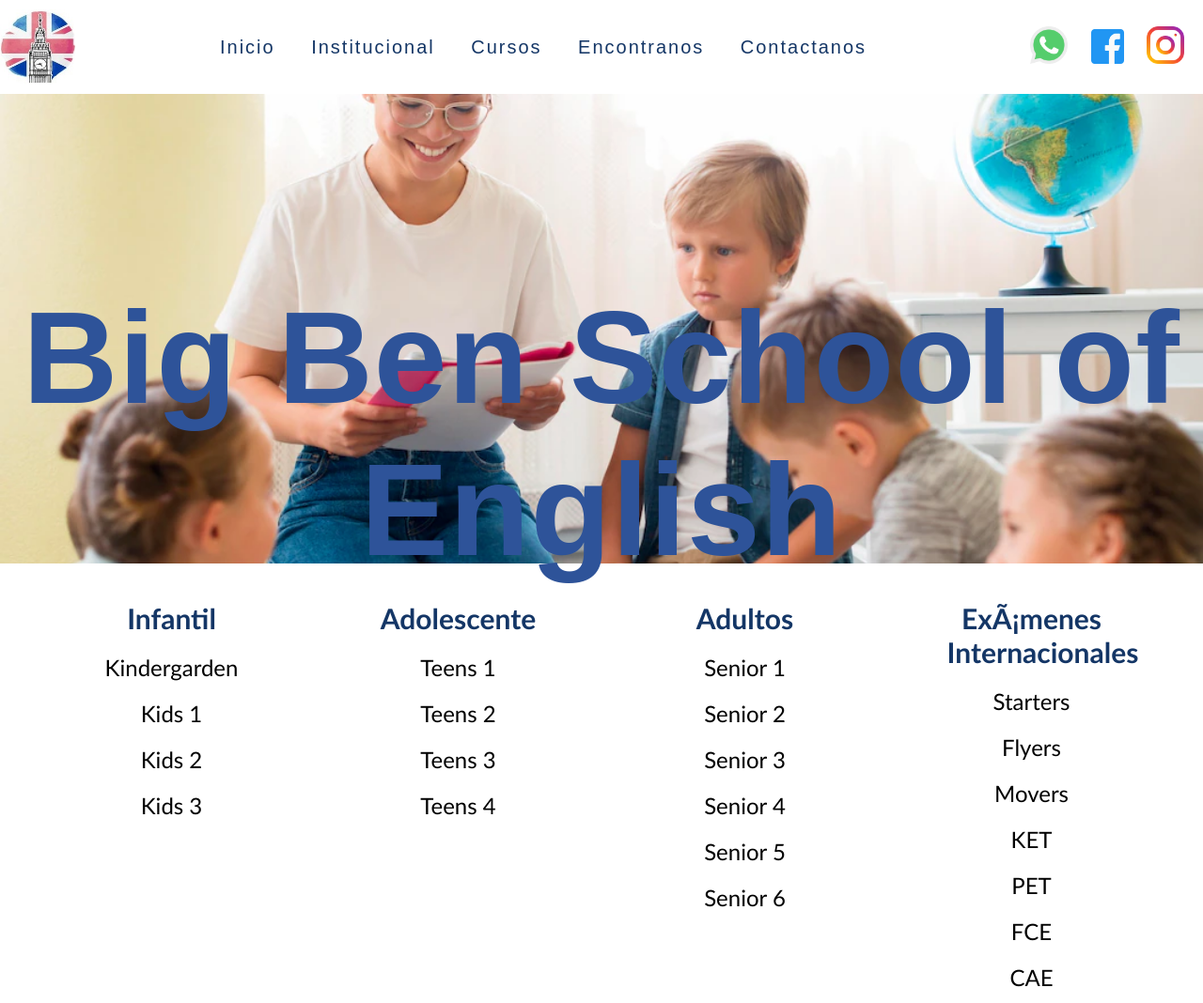
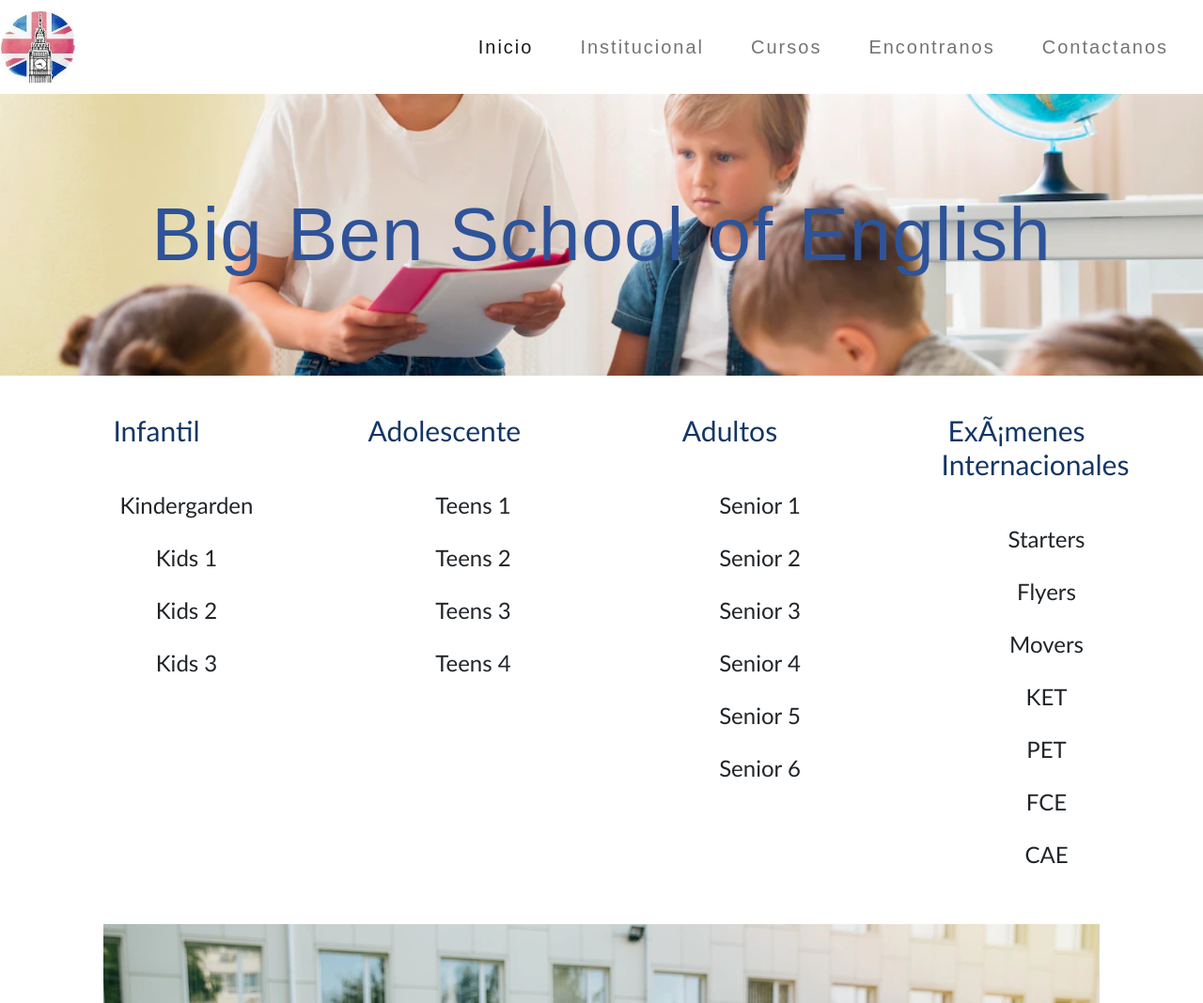
Before and after one commit to beluram/inst_ingles_ramirez, a plain HTML site: page pages/cursos.html in a window 1280 px wide. Shown: the top 1068 px of the page at 94% size. Drawn offline with nearby package versions, Linux system fonts and the light colour scheme.

Commit message:
agregue carrusel y nav a cursos

```diff
--- a/assets/css/cursos.css
+++ b/assets/css/cursos.css
@@ -6,7 +6,7 @@
 .contenedor {
     display: grid;
     grid-template-columns: 1fr;
-    grid-template-rows: 100px auto auto 100px;
+    grid-template-rows: auto auto auto 100px;
     grid-template-areas: "menu "
         "header"
         "cursos"
@@ -61,17 +61,12 @@
 }
 
 .menu {
+    grid-area: menu;
     background-color: white;
-    grid-area: menu;
-    width: 100%;
-    height: 130px;
     display: flex;
     justify-content: space-between;
     align-items: center;
     font-family: Arial, Helvetica, sans-serif;
-    position: sticky;
-    top: 0;
-    overflow: hidden;
 }
 
 .redes {
@@ -96,7 +91,6 @@
     padding: 0px;
     margin: 2px;
     text-align: center;
-    line-height: 18px;
 }
 
 .navbar li a::after {
@@ -119,29 +113,21 @@
 header {
     grid-area: header;
     background-image: url(../img/maestra-jardin-infantes-sosteniendo-cuaderno_23-2148633311.webp);
-    height: 500px;
+    height: 300px !important;
     background-size: cover;
     background-position: center;
     background-attachment: fixed;
-    width: min(100%, calc(100% + 100px));
     display: flex;
     justify-content: center;
     text-align: center;
-    flex-direction: initial;
     color: #2E5399;
-    font-family: Arial, Helvetica, sans-serif;
-    font-weight: bold 90px;
-    font-size: 70px;
-    letter-spacing: 1px;
-    word-spacing: 3px;
 }
 
 h1 {
+    display: flex;
+    justify-content: center;
     text-align: center;
-    margin-left: auto;
-    margin-right: auto;
-    margin-bottom: auto;
-    font-size: clamp (3rem, 3vw, 3rem);
+    margin: auto;
 }
 
 .cardcontenedor {
@@ -226,12 +212,13 @@
 @media(min-width:1200px) {
     .contenedor {
         display: grid;
-        grid-template-columns: 1fr 1fr 1fr 1fr;
-        grid-template-rows: 100px auto auto 100px;
-        grid-template-areas: "menu   menu   menu   menu"
-            "header header header header"
-            "cursos cursos cursos cursos"
-            "footer footer footer footer";
+        grid-template-columns: 1fr;
+        grid-template-rows: auto auto auto auto 100px;
+        grid-template-areas: "menu"
+                            "header"
+                            "cursos"
+                            "descripcion"
+                            "footer";
     }
 
     a {
@@ -288,7 +275,6 @@
         justify-content: space-between;
         align-items: center;
         font-family: Arial, Helvetica, sans-serif;
-        position: sticky;
         top: 0;
         overflow: hidden;
     }
@@ -348,10 +334,6 @@
 
     h1 {
         text-align: center;
-        margin-left: auto;
-        margin-right: auto;
-        margin-top: 200px;
-        margin-bottom: auto;
     }
 
     .cardcontenedor {
@@ -427,6 +409,24 @@
         transform: scale(1.1);
     }
 
+    .descripcion-cursos{
+        grid-area: descripcion;
+        display: flex;
+        justify-content: center;
+    }
+
+    h5{
+        font-size: 70px;
+    }
+
+    .parrafo{
+        color: #143666;
+        font-weight: bold;
+        font-size: 20px;
+        background-color: aliceblue;
+    }
+
+
     footer {
         grid-area: footer;
         width: 100%;
--- a/assets/css/institucional.css
+++ b/assets/css/institucional.css
@@ -6,7 +6,7 @@
 .contenedor {
     display: grid;
     grid-template-columns: 1fr;
-    grid-template-rows: 100px auto auto 100px;
+    grid-template-rows: auto auto auto 100px;
     grid-template-areas: "menu"
         "header"
         "main "
@@ -15,14 +15,14 @@
 
 a {
     text-decoration: none;
-    color: #143666;
+    color: #143666 !important;
     position: relative;
 }
 
 .logo {
     width: 80px;
     height: 80px;
-    margin: 0px;
+    margin: 5px;
 }
 
 .logo:hover {
@@ -60,16 +60,12 @@
 }
 
 .menu {
+    grid-area: menu;
     background-color: white;
-    grid-area: menu;
-    width: 100%;
-    height: 100px;
     display: flex;
     justify-content: space-between;
     align-items: center;
     font-family: Arial, Helvetica, sans-serif;
-    top: 0;
-    overflow: hidden;
 }
 
 .redes {
@@ -110,32 +106,22 @@
 }
 
 header {
-    grid-area: header;
     background-image: url(../img/maestra-jardin-infantes-sosteniendo-cuaderno_23-2148633311.webp);
-    height: 500px;
+    height: 300px;
     background-size: cover;
     background-position: center;
     background-attachment: fixed;
-    width: min(100%, calc(100% + 70px));
     display: flex;
     justify-content: center;
     text-align: center;
-    flex-direction: initial;
     color: #2E5399;
-    font-family: Arial, Helvetica, sans-serif;
-    font-weight: bold 90px;
-    font-size: 70px;
-    letter-spacing: 1px;
-    word-spacing: 3px;
 }
 
 h1 {
+    display: flex;
+    justify-content: center;
     text-align: center;
-    margin-left: auto;
-    margin-right: auto;
-    margin-bottom: auto;
-    margin-top: 25px;
-    font-size: clamp (3rem, 3vw, 3rem);
+    margin: auto;
 }
 
 main {
--- a/pages/cursos.html
+++ b/pages/cursos.html
@@ -5,6 +5,8 @@
   <meta charset="uft-8">
   <title>Instituto Big Ben</title>
   <link rel="shortcut icon" href="../assets/Favicon/favicon-32x32.png">
+  <link href="../assets/css/bootstrap.min.css" rel="stylesheet"
+    integrity="sha384-1BmE4kWBq78iYhFldvKuhfTAU6auU8tT94WrHftjDbrCEXSU1oBoqyl2QvZ6jIW3" crossorigin="anonymous">
   <link rel="stylesheet" href="../assets/css/cursos.css" />
   <link href="https://unpkg.com/aos@2.3.1/dist/aos.css" rel="stylesheet">
 
@@ -16,28 +18,41 @@
       <img src="../assets/img/big-ben-vector-illustration_gg81010879.jpg" class="logo" />
     </div>
 
-    <nav>
-      <ul class="navbar">
-        <li><a href="/index.html">Inicio</a></li>
-        <li><a href="./institucional.html">Institucional</a></li>
-        <li><a href="./cursos.html">Cursos</a></li>
-        <li><a href="./encontranos.html">Encontranos</a></li>
-        <li><a href="./contactanos.html">Contactanos</a></li>
-      </ul>
+    <nav class="navbar navbar-expand-lg navbar-light bg-transparent ">
+      <div class="container-fluid">
+        <button class="navbar-toggler" type="button" data-bs-toggle="collapse" data-bs-target="#navbarTogglerDemo01"
+          aria-controls="navbarTogglerDemo01" aria-expanded="false" aria-label="Toggle navigation">
+          <span class="navbar-toggler-icon"></span>
+        </button>
+        <div class="collapse navbar-collapse" id="navbarTogglerDemo01">
+          <ul class="navbar-nav me-auto mb-2 mb-lg-0">
+            <li class="nav-item">
+              <a class="nav-link active" aria-current="page" href="../index.html">Inicio</a>
+            </li>
+            <li class="nav-item">
+              <a class="nav-link" href="./institucional.html">Institucional</a>
+            </li>
+            <li class="nav-item">
+              <a class="nav-link" href="./cursos.html">Cursos</a>
+            </li>
+            <li class="nav-item">
+              <a class="nav-link" href="./encontranos.html">Encontranos</a>
+            </li>
+            <li class="nav-item">
+              <a class="nav-link" href="./contactanos.html">Contactanos</a>
+            </li>
+          </ul>
+        </div>
+      </div>
     </nav>
-
-    <div class="redes">
-      <div class="btnredes">
-        <a href="https://web.whatsapp.com//"><img src="../assets/img/220236.png" class="sizewhatsapp" /></a>
-        <a href="https://www.facebook.com/"><img src="../assets/img/889102.png" class="sizefacebook" /></a>
-        <a href="https://www.instagram.com/"><img src="../assets/img/733558.png" class="sizeinstagram" /></a>
-      </div>
-    </div>
   </section>
 
-  <header class="main">
-    <h1>Big Ben School of English</h1>
+  <header class="principal">
+    <div class="d-flex align-items-center">
+      <h1 class="display-1">Big Ben School of English</h1>
+    </div>
   </header>
+
 
   <section class="cardcontenedor">
 
@@ -96,6 +111,47 @@
 
   </section>
 
+  <section class="descripcion-cursos">
+    <div id="carouselExampleCaptions" class="carousel slide" data-bs-ride="carousel">
+      <div class="carousel-indicators">
+        <button type="button" data-bs-target="#carouselExampleCaptions" data-bs-slide-to="0" class="active" aria-current="true" aria-label="Slide 1"></button>
+        <button type="button" data-bs-target="#carouselExampleCaptions" data-bs-slide-to="1" aria-label="Slide 2"></button>
+        <button type="button" data-bs-target="#carouselExampleCaptions" data-bs-slide-to="2" aria-label="Slide 3"></button>
+      </div>
+      <div class="carousel-inner">
+        <div class="carousel-item active">
+          <img src="../assets/img/regreso-clases.jpg" class="d-block w-100" alt="Kids in primary school">
+          <div class="carousel-caption d-none d-md-block">
+            <h5>Kids</h5>
+            <p class="parrafo">A partir de los 7 años comienzan con primer nivel ya que tienen consolidada la lectoescritura en su idioma natural. Cursos anuales en clases de una hora y 15 minutos, dos veces semanales.</p>
+          </div>
+        </div>
+        <div class="carousel-item">
+          <img src="../assets/img/felices-dos-jovenes-estudiantes-cuadernos-mochilas-sonriendo-mostrando-pulgar-arriba_8353-6386.webp" class="d-block w-100" alt="Kis in secondary school">
+          <div class="carousel-caption d-none d-md-block">
+            <h5>Teens</h5>
+            <p class="parrafo">A partir de los 11 años, cursos dictados íntegramente en Inglés con el objetivo de cubrir las habilidades de producción, tanto oral como escrita y la comprensión auditiva y de textos. Cursos anuales dictados en clases de 1 hora y 15 minutos, dos veces por semana.</p>
+          </div>
+        </div>
+        <div class="carousel-item">
+          <img src="../assets/img/adult-ed-general.jpg" class="d-block w-100" alt="Adult students">
+          <div class="carousel-caption d-none d-md-block">
+            <h5>Senior</h5>
+            <p class="parrafo">A partir de los 16 años, cursos dictados íntegramente en Inglés con el objetivo de cubrir las habilidades de producción, tanto oral como escrita, y de comprensión auditiva y de textos. </p>
+          </div>
+        </div>
+      </div>
+      <button class="carousel-control-prev" type="button" data-bs-target="#carouselExampleCaptions" data-bs-slide="prev">
+        <span class="carousel-control-prev-icon" aria-hidden="true"></span>
+        <span class="visually-hidden">Previous</span>
+      </button>
+      <button class="carousel-control-next" type="button" data-bs-target="#carouselExampleCaptions" data-bs-slide="next">
+        <span class="carousel-control-next-icon" aria-hidden="true"></span>
+        <span class="visually-hidden">Next</span>
+      </button>
+    </div>
+  </section>
+
   <footer id="footer">
     <div class="logo">
       <img src="../assets/img/big-ben-vector-illustration_gg81010879.jpg" class="logo" />
@@ -114,6 +170,9 @@
   <script>
     AOS.init();
   </script>
+  <script src="../assets/js/bootstrap.bundle.min.js"
+    integrity="sha384-ka7Sk0Gln4gmtz2MlQnikT1wXgYsOg+OMhuP+IlRH9sENBO0LRn5q+8nbTov4+1p" crossorigin="anonymous">
+  </script>
 </body>
 
 </html>
```
Also changed, not shown: pages/institucional.html (+1 -1 lines), assets/img/adult-ed-general.jpg (added), assets/img/regreso-clases.jpg (added).
